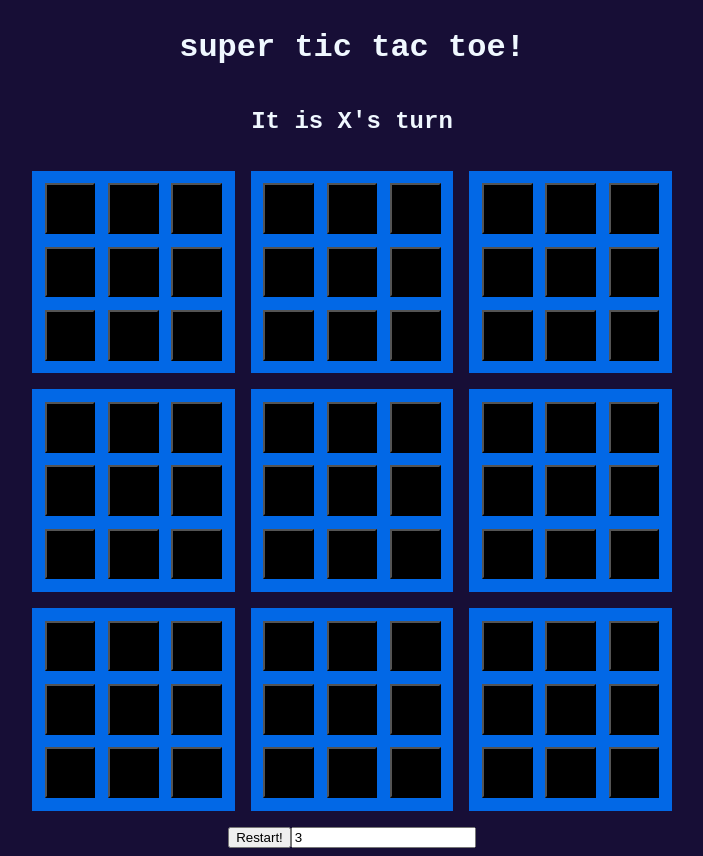
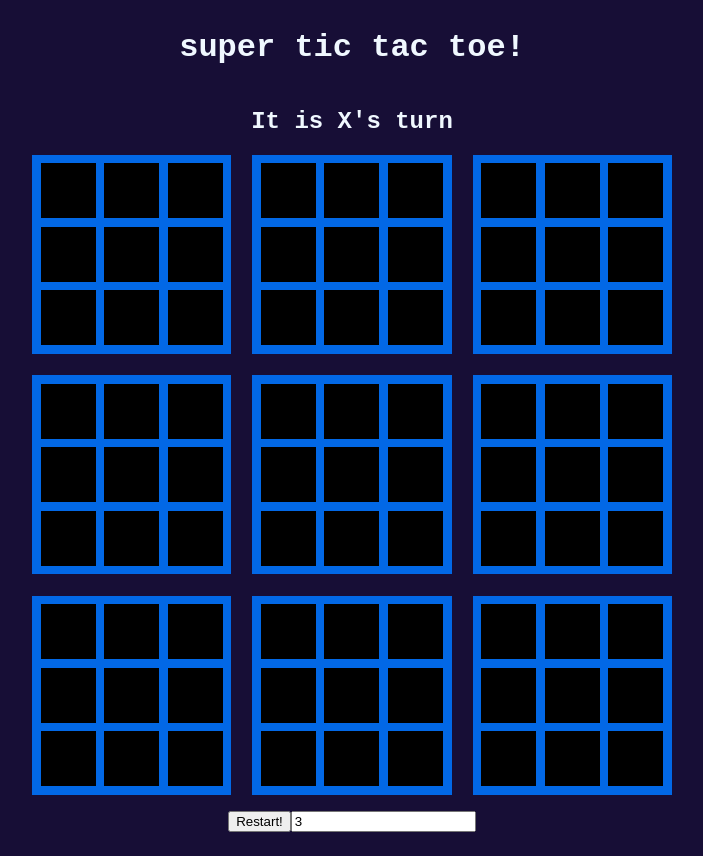
Before and after one commit to haemie/supertictactoe, a React (Vite) app in the folder client/: page / in a window 1280 px wide. Shown: the whole page, without its empty margins (288-991 px from the left). Built offline with nearby package versions, Linux system fonts and the light colour scheme; what js-confetti would draw is missing.

Commit message:
added loading animation and styling improvements for large dimensions

```diff
--- /dev/null
+++ b/client/src/assets/loadingAni.jsx
@@ -0,0 +1,12 @@
+export default function LoadingAnimation() {
+  return (
+    <div className="loadingBoard">
+      {Array(9)
+        .fill(0)
+        .map((e, i) => (
+          // <div key={i} style={{ animationDelay: `${i / 36}s` }} />
+          <div key={i} />
+        ))}
+    </div>
+  );
+}
--- a/client/src/components/largeboard.jsx
+++ b/client/src/components/largeboard.jsx
@@ -1,4 +1,4 @@
-import { useState, useEffect, useMemo } from 'react';
+import { useState, useEffect, useMemo, useRef } from 'react';
 import Miniboard from './miniboard';
 // import { oSVG, xSVG } from '../assets/SVG';
 import {
@@ -10,6 +10,7 @@ import {
 import { checkWin } from '../utility/gameLogic';
 import JSConfetti from 'js-confetti';
 import PropTypes from 'prop-types';
+import LoadingAnimation from '../assets/loadingAni';
 
 const jsConfetti = new JSConfetti();
 
@@ -151,7 +152,11 @@ function Largeboard({
   const [isHovered, setIsHovered] = useState(false);
   const [floaterPosition, setFloaterPosition] = useState({ x: 0, y: 0 });
 
+  /**
+   * reset the board and all states when game restarts
+   */
   useEffect(() => {
+    // let showLoadingScreen;
     if (restarting) {
       setDimension(inputDimension);
       setLbState(createInitialState(inputDimension));
@@ -160,9 +165,28 @@ function Largeboard({
       setWinner(null);
       setCurrentPlayer('X');
       setCurrentBoard(null);
+      // showLoadingScreen = setTimeout(() => {
       setRestarting(false);
+      // }, 1000);
     }
+    // return () => clearTimeout(showLoadingScreen);
   }, [restarting, setRestarting, setCurrentPlayer, inputDimension, setWinner]);
+
+  /**
+   * log time to reload, look to improve performance with caching
+   */
+  const startRef = useRef(null);
+  const endRef = useRef(null);
+  useEffect(() => {
+    if (restarting) {
+      startRef.current = performance.now();
+    } else {
+      endRef.current = performance.now();
+      console.log(
+        `rerender took ${(endRef.current - startRef.current) / 1000} seconds`
+      );
+    }
+  }, [restarting]);
 
   return (
     <>
@@ -175,9 +199,10 @@ function Largeboard({
         }}
         style={{
           gridTemplate: `repeat(${dimension}, 1fr) / repeat(${dimension}, 1fr)`,
+          gap: `${5 / dimension}vw`,
         }}
       >
-        {restarting ? null : mbLayoutMemo}
+        {restarting ? <LoadingAnimation /> : mbLayoutMemo}
       </div>
 
       {isHovered && (
--- a/client/src/components/miniboard.jsx
+++ b/client/src/components/miniboard.jsx
@@ -66,6 +66,8 @@ function Miniboard({
       style={{
         ...style,
         gridTemplate: `repeat(${miniState.length}, 1fr) / repeat(${miniState.length}, 1fr)`,
+        gap: `${2 / miniState.length}vw`,
+        padding: `${2 / miniState.length}vw`,
       }}
     >
       {boxLayoutMemo}
--- a/client/src/styles.css
+++ b/client/src/styles.css
@@ -5,9 +5,16 @@
   overflow: hidden;
 }
 
-.box button{
+.box{
   height: 100%;
   width: 100%;
+  margin: 0;
+  background: none;
+	color: inherit;
+	border: none;
+	padding: 0;
+	font: inherit;
+	outline: inherit;
 }
 
 svg {
@@ -37,36 +44,31 @@ body {
 #largeBoard {
   background-color: clear;
   display:grid;
-  gap:1em;
   width: 80vw;
   height: 80vw;
   max-width: 80vh;
   max-height: 80vh;
-  margin: 1rem;
+  margin-bottom: 1rem;
   overflow: hidden;
+  position: relative;
 }
 
 .miniBoard {
   justify-content: center;
   align-items: center;
-  padding: 1vw;
   display:grid;
-  grid-template-columns: 1fr 1fr 1fr;
-  grid-template-rows: 1fr 1fr 1fr;
-  gap: 1vw;
   overflow: hidden;
 }
 
 .focusedBoard {
   justify-content: center;
   align-items: center;
-  padding: 1vw;
   display:grid;
-  grid-template-columns: 1fr 1fr 1fr;
-  grid-template-rows: 1fr 1fr 1fr;
-  gap: 1vw;
   overflow: hidden;
+}
 
+.focusedBoard button{
+  cursor: pointer;
 }
 
 .focusedBoard:hover {
@@ -86,6 +88,34 @@ body {
   overflow:hidden;
 }
 
+.loadingBoard {
+  position: absolute;
+  top: 0;
+  left: 0;
+  width: 100%;
+  height: 100%;
+  display: grid;
+  justify-content: center;
+  align-items: center;
+  grid-template-columns: 1fr 1fr 1fr;
+  grid-template-rows: 1fr 1fr 1fr;
+  overflow: hidden;
+}
+
+.loadingBoard div{
+  height: 100%;
+  width: 100%;
+  background-color: rgb(12, 44, 112);
+  opacity: 0;
+  animation: fadeInOut 1s infinite ease-in-out
+}
+
+@keyframes fadeInOut {
+  0% {opacity: 0;}
+  50% {opacity: 1;}
+  100% {opacity: 0;}
+}
+
 .floater {
   font-family: Arial, Helvetica, sans-serif;
   height:8vw;
```
Also changed, not shown: 1 other file (tests, documents, lock files or other folders).
